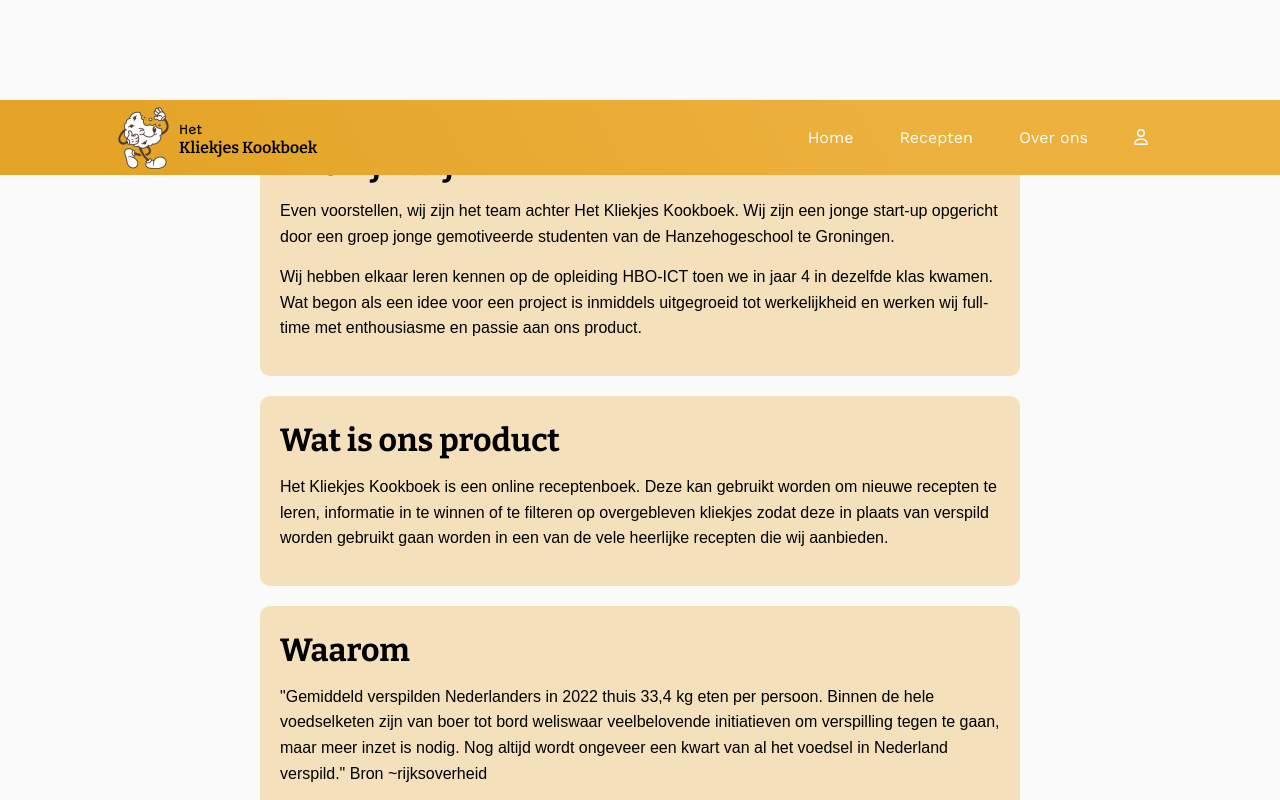
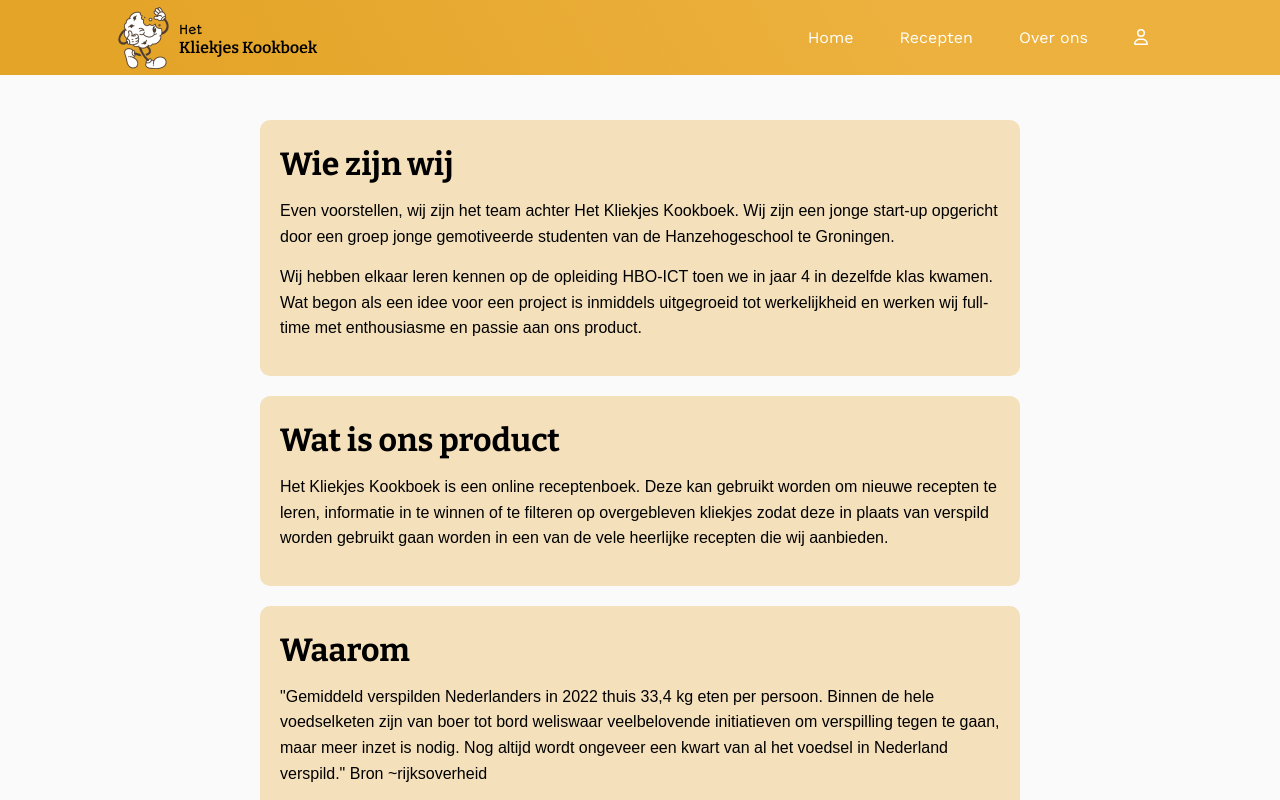
Before and after one commit to IvoDeiman/KliekjesKookboek, a Vue app: page /about in a window 1280 px wide. Shown: the top 800 px of the page. Built offline with nearby package versions, Linux system fonts and the light colour scheme.

Commit message:
Fixed About us page

```diff
--- a/src/views/About.vue
+++ b/src/views/About.vue
@@ -66,9 +66,14 @@
 </template>
 
 <style scoped>
+
+.section-introduction {
+  margin-top: 100px;
+}
+
 .about-us-container {
   max-width: 800px;
-  margin: 100px auto 20px;
+  margin: auto;
   padding: 20px;
   font-family: 'Work Sans, sans-serif', sans-serif;
 }
```
